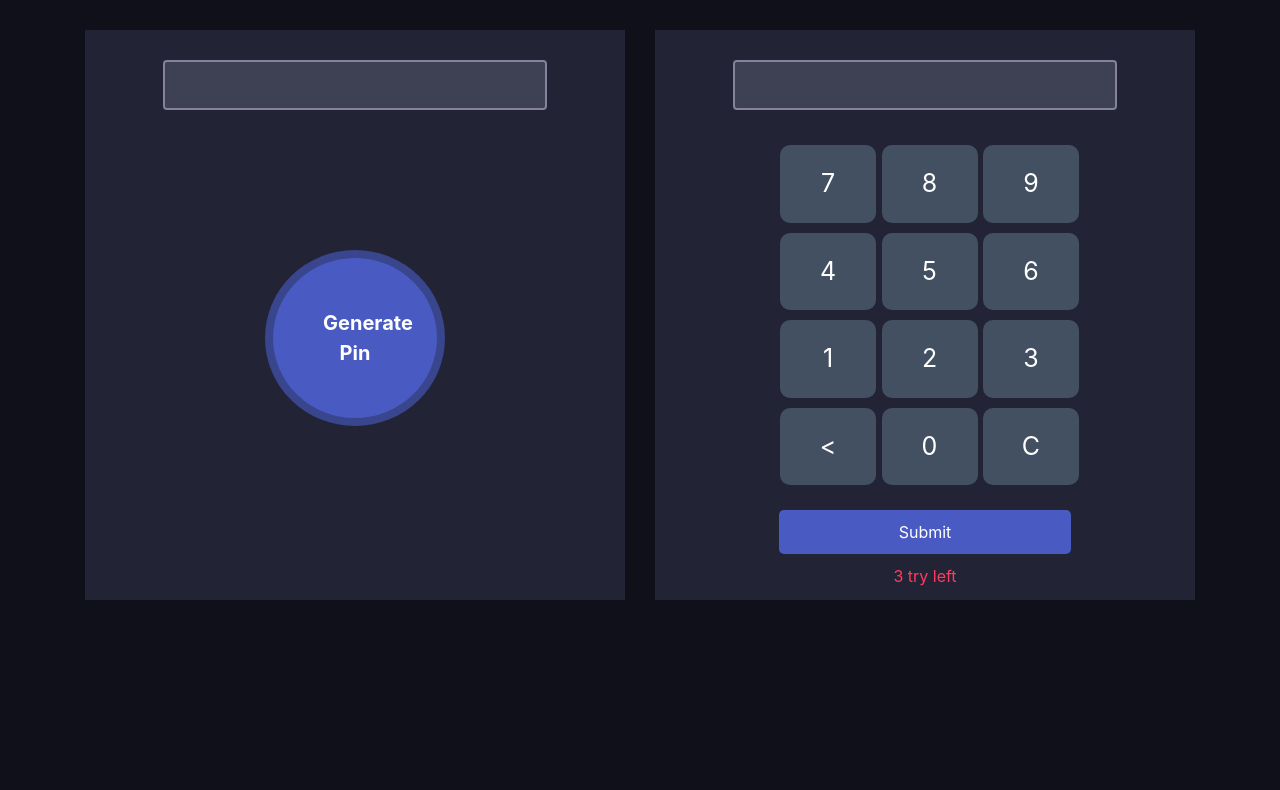
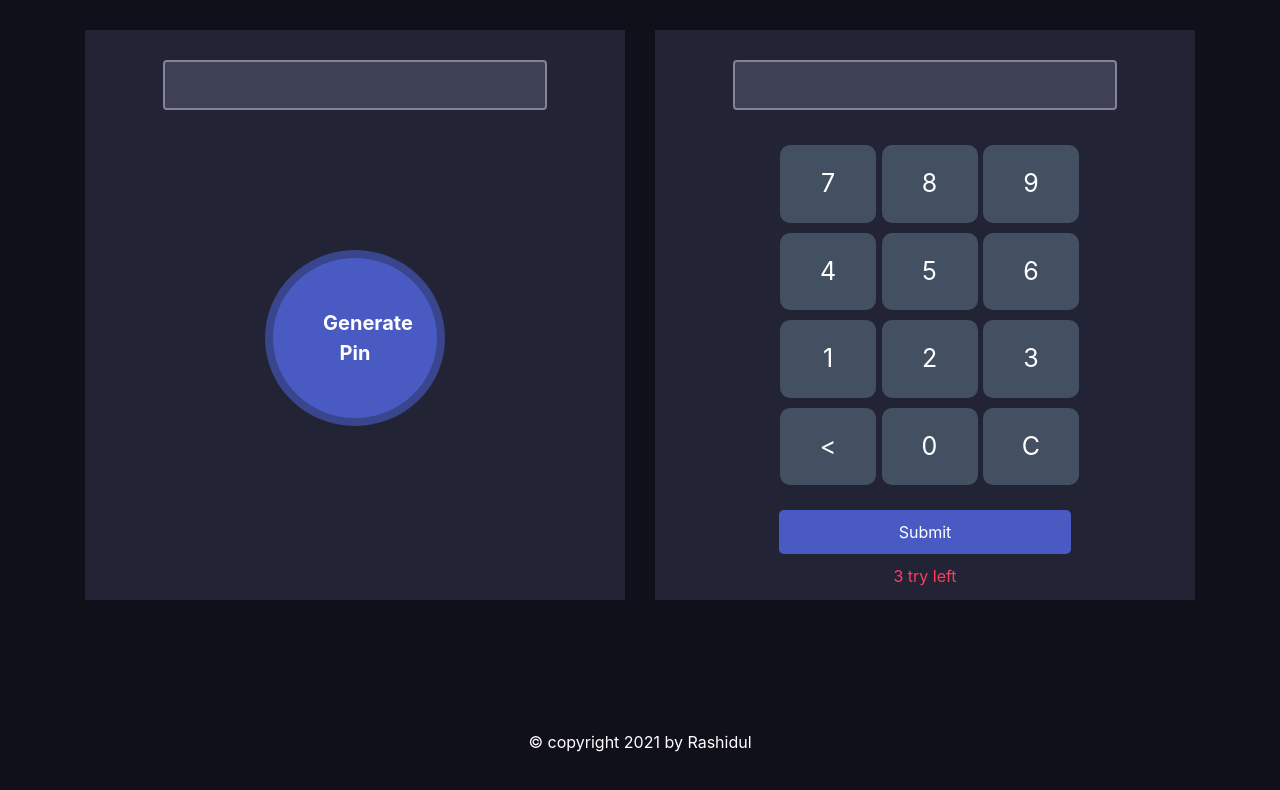
Before and after one commit to rashidul191/pin-matcher-again, a plain HTML site: page index.html in a window 1280 px wide. Drawn offline with nearby package versions, Linux system fonts and the light colour scheme.

Commit message:
set year

```diff
--- a/index.html
+++ b/index.html
@@ -56,7 +56,9 @@
         </div>
     </div>
 
-
+<footer>
+    <p>&copy; copyright <span id="year">0000</span> by Rashidul</p>
+</footer>
     <script src="javascript.js"></script>
 </body>
 </html>
--- a/javascript.js
+++ b/javascript.js
@@ -53,3 +53,7 @@ function submtiHandle() {
     pinNoMatch.style.display = "block";
   }
 }
+
+// set year
+var setTime = new Date()
+document.querySelector("#year").innerText = setTime.getFullYear()
--- a/style.css
+++ b/style.css
@@ -124,3 +124,10 @@ color: #E0B612;
     color: #FF3C5F;
     margin-top: 10px;
 }
+
+footer{
+    color: white;
+    text-align: center;
+
+    padding-top: 130px;
+}
```
